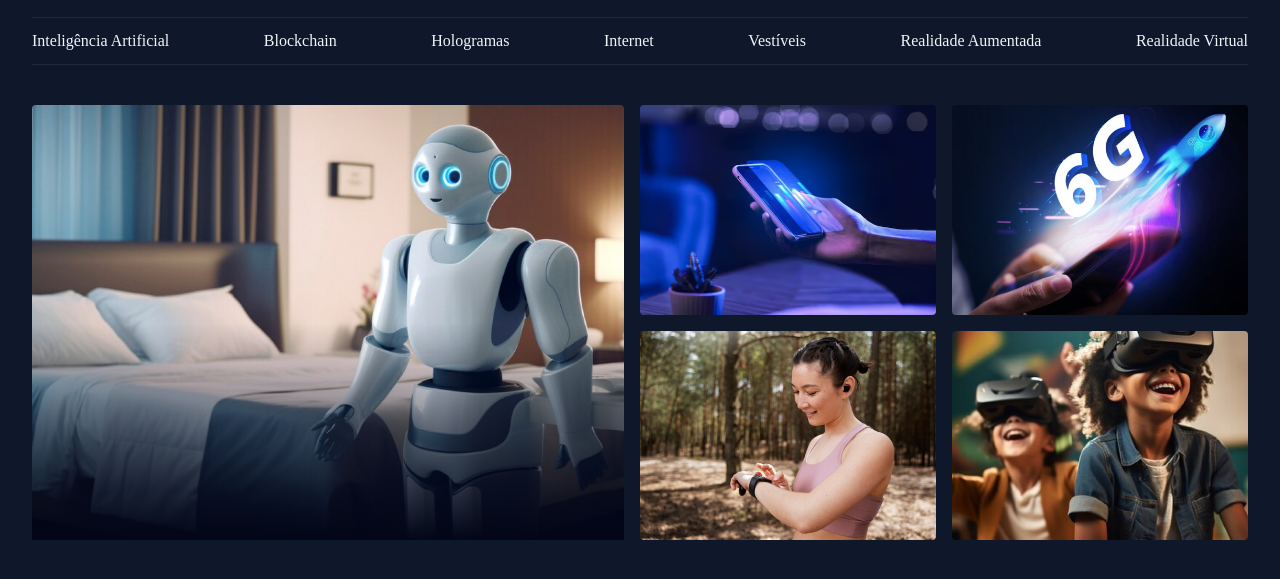
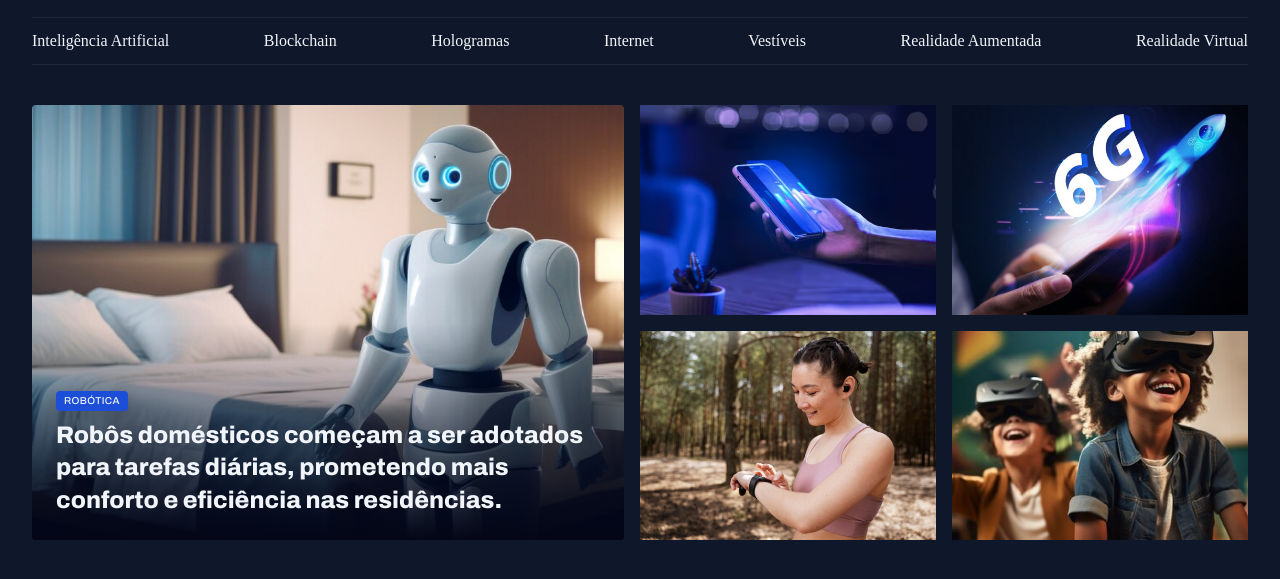
Before and after one commit to karinecord/PracticalJavaScriptChallenges, a plain HTML site: page tech_news_portal/index.html in a window 1280 px wide. Shown: the part 55-634 px from the top of the page. Drawn offline with Linux system fonts and the light colour scheme; a web font is replaced by a local one.

Commit message:
Adjusting the content card

```diff
--- a/tech_news_portal/index.html
+++ b/tech_news_portal/index.html
@@ -42,9 +42,18 @@
   </header>
   <main class="grid container">
     <section id="featured" class="grid grid-flow-col gap-16">
-      <div class="card">
+      <figure class="card">
         <img src="assets/images/Image 01.png" alt="">
-      </div>
+
+        <figcaption>
+          <span class="content-tag">robótica</span>
+          <h2 class="text-2xl">
+            Robôs domésticos começam a ser adotados para tarefas diárias, prometendo mais conforto e
+            eficiência nas
+            residências.
+          </h2>
+        </figcaption>
+      </figure>
       <div class="grid grid-cols-2 gap-16">
         <div>
           <img src="assets/images/Image 02.png" alt="">
--- a/tech_news_portal/styles/global.css
+++ b/tech_news_portal/styles/global.css
@@ -5,6 +5,7 @@
 }
 
 :root {
+  --font-family: "Archivo", sans-serif;
   --brand-color-light: #60A5FA;
   --brand-color-dark: #1D4ED8;
   --bg-color: #0F172A;
@@ -50,6 +51,17 @@
   margin-inline: auto;
 }
 
-main{
-  margin-top: 40px ;
+main {
+  margin-top: 40px;
 }
+
+.content-tag {
+  display: inline-block;
+  background-color: var(--brand-color-dark);
+  padding: 4px 8px;
+  border-radius: 4px;
+  font: 500 10px/1.2 var(--font-family);
+  text-transform: uppercase;
+  letter-spacing: 0.04em;
+  box-shadow:  0px 4px 16px rgba(2, 6, 23, 0.25);
+}
--- a/tech_news_portal/styles/section.css
+++ b/tech_news_portal/styles/section.css
@@ -1,22 +1,40 @@
-#featured{
-  img{
+#featured {
+  img {
     height: 100%;
     object-fit: cover;
+
+  }
+
+  /* Card: elemento de referencia para o pseudo-elemento ::before */
+  .card {
     border-radius: 4px;
-  }
-  /* Card: elemento de referencia para o pseudo-elemento ::before */
-  .card{
-    position: relative; /* ponto de referencia para filhos com position absolute */
-    &::before{
-      content: ""; /* obrigatorio para o pseudo-elemento aparecer */
-      position: absolute; /* flutua por cima da imagem sem ocupar espaco no layout */
-      inset: 0; /* cobre todos os lados do card */
-      top: 50%; /* gradiente comeca apenas na metade de baixo */
-      background: linear-gradient( /* escurece a parte inferior para criar contraste */
-        180deg,
-        transparent 0%,
-        #020617 100%
-      )
+    overflow: hidden;
+    position: relative;
+
+    /* ponto de referencia para filhos com position absolute */
+    &::before {
+      content: "";
+      /* obrigatorio para o pseudo-elemento aparecer */
+      position: absolute;
+      /* flutua por cima da imagem sem ocupar espaco no layout */
+      inset: 0;
+      /* cobre todos os lados do card */
+      top: 50%;
+      /* gradiente comeca apenas na metade de baixo */
+      background: linear-gradient(
+          /* escurece a parte inferior para criar contraste */
+          180deg,
+          transparent 0%,
+          #020617 100%)
+    }
+    figcaption{
+      position: absolute;
+      bottom: 0;
+      padding: 24px;
+
+      h2{
+        margin-top: 8px;
+      }
     }
   }
 }
--- a/tech_news_portal/styles/utility.css
+++ b/tech_news_portal/styles/utility.css
@@ -1,16 +1,32 @@
 /* utility-first */
-.grid{
+.grid {
   display: grid;
 }
 
-.grid-flow-col{
+.grid-flow-col {
   grid-auto-flow: column;
 }
 
-.grid-cols-2{
+.grid-cols-2 {
   grid-template-columns: 1fr 1fr;
 }
 
-.gap-16{
+.gap-16 {
   gap: 16px;
 }
+
+.text-2xl {
+  font: var(--h1);
+}
+
+.text-xl {
+  font: var(--h2);
+}
+
+.text-lg {
+  font: var(--h3);
+}
+
+.text-sm {
+  font: var(--text-sm);
+}
```
